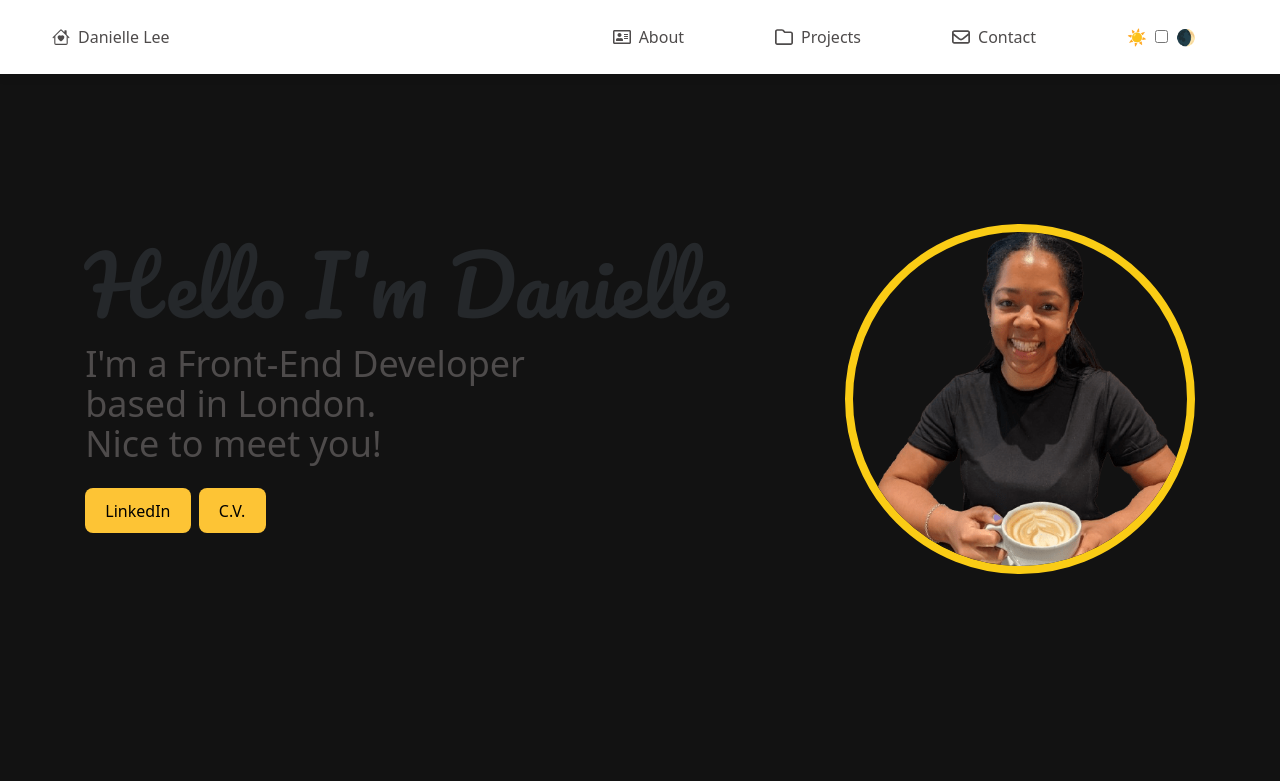
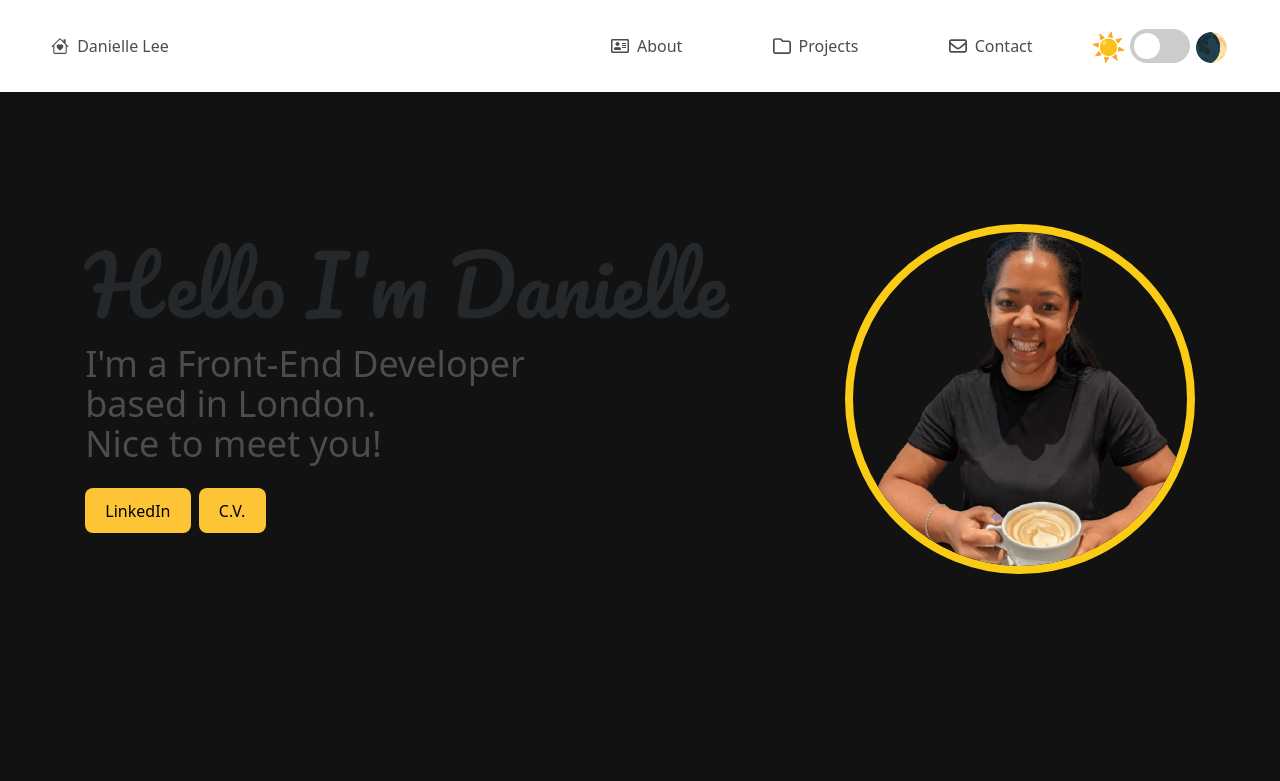
Before and after one commit to Danielle73/Danielle-React-Portfolio, a React (Vite) app in the folder my-portfolio/: page / in a window 1280 px wide. Shown: the top 781 px of the page. Built offline with nearby package versions, Linux system fonts and the light colour scheme.

Commit message:
Css changes for checkbox changed to slider

```diff
--- a/my-portfolio/src/DarkTheme.css
+++ b/my-portfolio/src/DarkTheme.css
@@ -14,3 +14,66 @@
     background-color: var(--primary-bg);
     color: var(--primary-text);
   }
+
+
+
+/* Custom Dark Mode Toggle Element */
+.toggle-theme-wrapper {
+  display: flex;
+  flex-direction: row;
+  align-items: center;
+  gap: 4px;
+}
+
+.toggle-theme-wrapper span {
+  font-size: 28px;
+}
+
+.toggle-theme {
+  position: relative;
+  display: inline-block;
+  height: 34px;
+  width: 60px;
+}
+
+.toggle-theme input {
+  display: none;
+}
+
+.slider {
+  background-color: #ccc;
+  position: absolute;
+  cursor: pointer;
+  bottom: 0;
+  left: 0;
+  right: 0;
+  top: 0;
+  transition: 0.2s;
+}
+
+.slider:before {
+  background-color: #fff;
+  bottom: 4px;
+  content: "";
+  height: 26px;
+  left: 4px;
+  position: absolute;
+  transition: 0.4s;
+  width: 26px;
+}
+
+input:checked + .slider:before {
+  transform: translateX(26px);
+}
+
+input:checked + .slider {
+  background-color: cornflowerblue;
+}
+
+.slider.round {
+  border-radius: 34px;
+}
+
+.slider.round:before {
+  border-radius: 50%;
+}
--- a/my-portfolio/src/components/DarkMode.jsx
+++ b/my-portfolio/src/components/DarkMode.jsx
@@ -2,16 +2,18 @@ import '../DarkTheme.css';
 
 function DarkTheme(){
     return (
-        <div className="toggle-theme-wrapper flex items-center gap-2 px-8">
-            <span>☀️</span>
-            <label className='toggle-theme' htmlFor='checkox'>
-                <input type='checkbox'
-                id='checkbox'/>
-                <div className="slider-round"></div>
-            </label>
-            <span>🌒</span>
+        <div className="toggle-theme-wrapper">
+          <span>☀️</span>
+          <label className="toggle-theme" htmlFor="checkbox">
+            <input
+              type="checkbox"
+              id="checkbox"
+            />
+            <div className="slider round"></div>
+          </label>
+          <span>🌒</span>
         </div>
-    )
+      );
 }
 
 export default DarkTheme;
```
